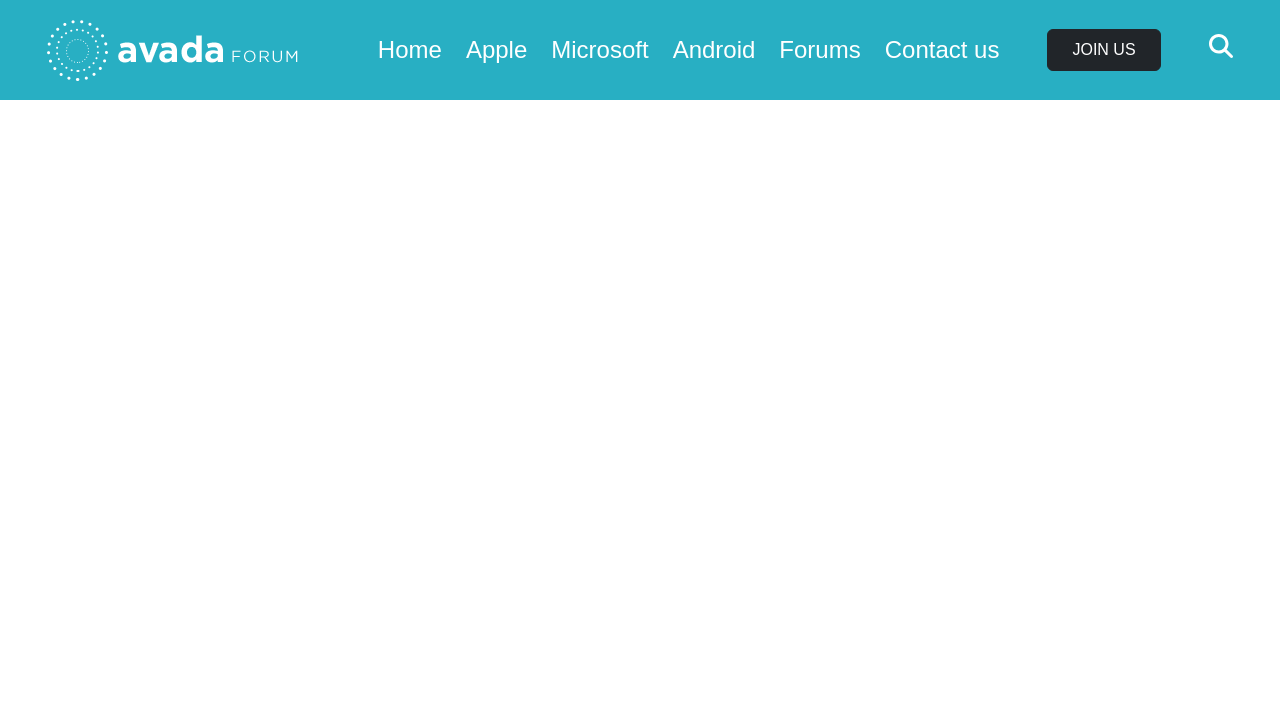
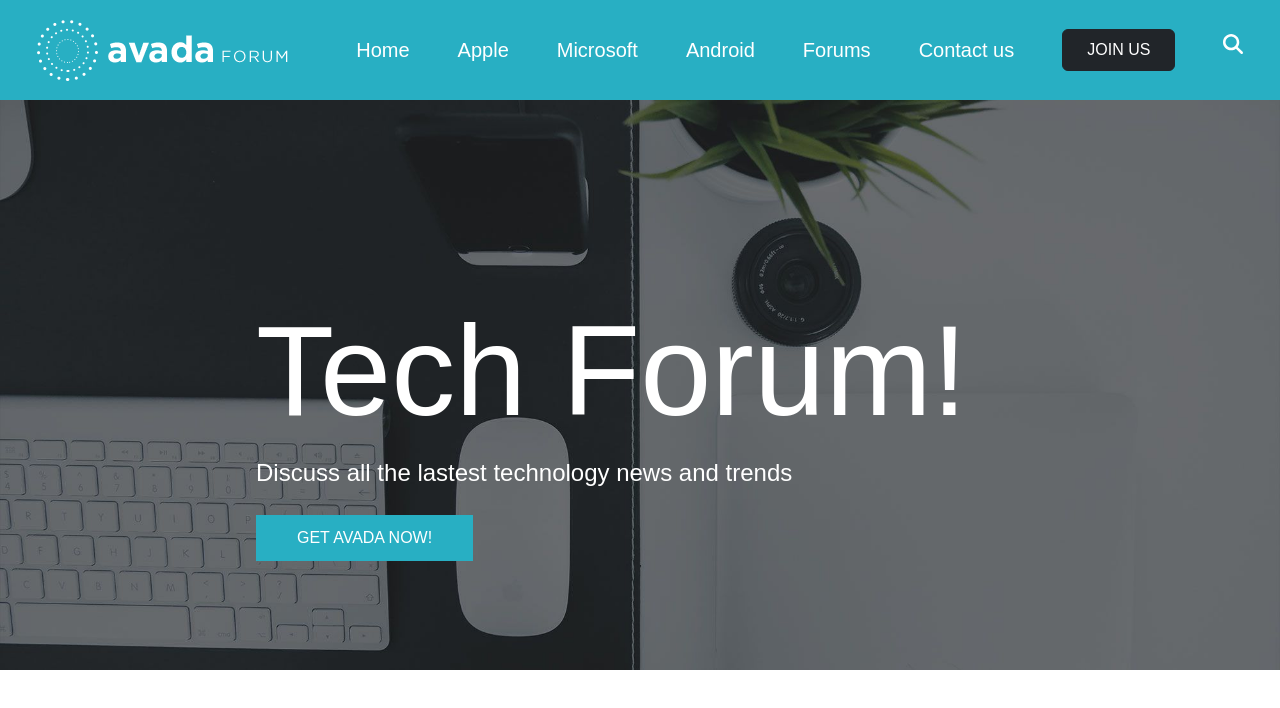
Before and after one commit to davidecaputo/proj-html-vuejs, a Vue app: page / in a window 1280 px wide. Shown: the top 708 px of the page. Built offline with nearby package versions, Linux system fonts and the light colour scheme; a web font is replaced by a local one.

Commit message:
Add section hero

```diff
--- a/src/components/HeaderComponent.vue
+++ b/src/components/HeaderComponent.vue
@@ -1,9 +1,9 @@
 <template>
     <header>
-        <div class="d-flex justify-content-evenly align-items-center h-100 text-white fs-4">
+        <div class="d-flex justify-content-evenly align-items-center h-100 text-white fs-5">
             <img :src="headerElements.logo" alt="logo">
             <div class="d-flex gap-5">
-                <ul class="d-flex align-items-center gap-4 m-0">
+                <ul class="d-flex align-items-center gap-5 m-0">
                     <li v-for="(element, index) of headerElements.elementList" :key="index"><a href="#">{{ element }}</a></li>
                 </ul>
                 <button class="btn btn-dark text-uppercase px-4 py-2">{{ headerElements.button }}</button>
--- a/src/components/MainComponent.vue
+++ b/src/components/MainComponent.vue
@@ -1,6 +1,13 @@
 <template>
     <main>
-        <section></section>
+        <section id="hero-image">
+            <img src="public/img/home_slider_bg.jpg" alt="hero-image" class="w-100">
+            <div class="content-hero text-white">
+                <h1>Tech Forum!</h1>
+                <span class="py-4 fs-4">Discuss all the lastest technology news and trends</span>
+                <button class="btn dc-btn-green rounded-0 text-uppercase d-block mt-4">Get avada now!</button>
+            </div>
+        </section>
         <section></section>
         <section></section>
         <section></section>
@@ -18,5 +25,25 @@
 </script>
 
 <style lang="scss" scoped>
-
+    #hero-image{
+        position: relative;
+        .content-hero{
+            position: absolute;
+            top: 34%;
+            left: 20%;
+            h1{
+                font-size: 8rem;
+            }
+        }
+    }
+    button.dc-btn-green{
+        background-color: var(--azure-color);
+        color: var(--white-color);
+        padding: 10px 40px;
+        &:hover{
+            background-color: var(--white-color);
+            transition: 0.8s;
+            color: var(--azure-color);
+        }
+    }
 </style>
--- a/src/store/store.js
+++ b/src/store/store.js
@@ -2,7 +2,7 @@ import { reactive } from "vue";
 
 export const store = reactive({
     header:{
-        logo: '../../public/img/logo.png',
+        logo: 'public/img/logo.png',
         elementList: ['Home', 'Apple', 'Microsoft', 'Android', 'Forums', 'Contact us'],
         button: 'join us',
         icon: 'fa-solid fa-magnifying-glass'
```
